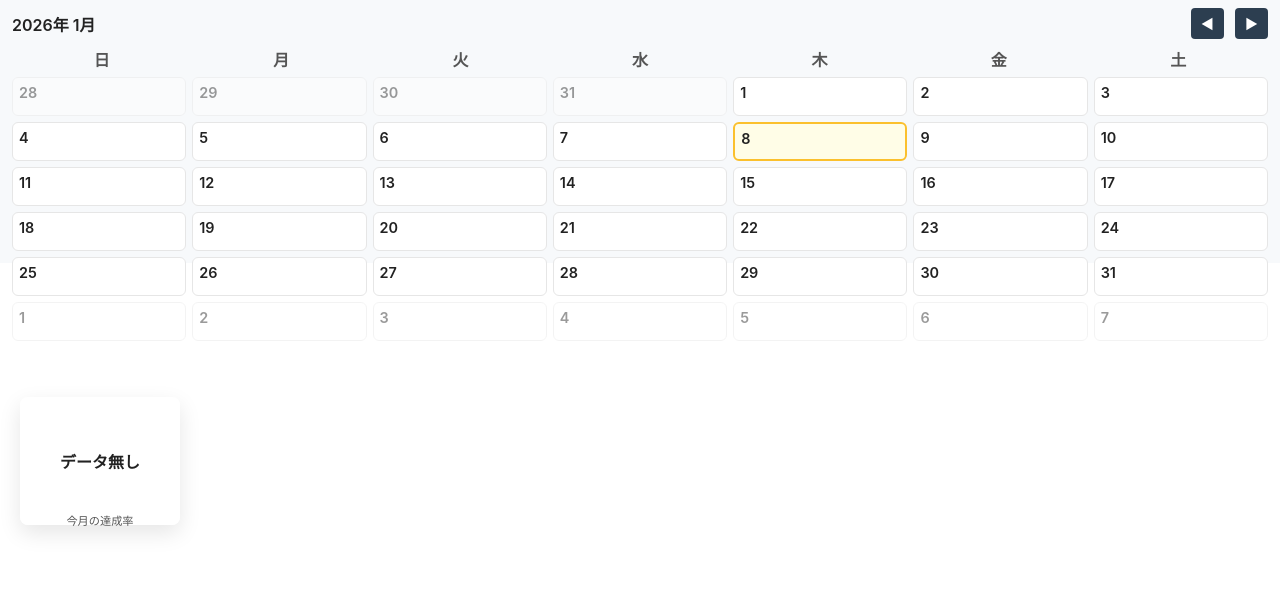
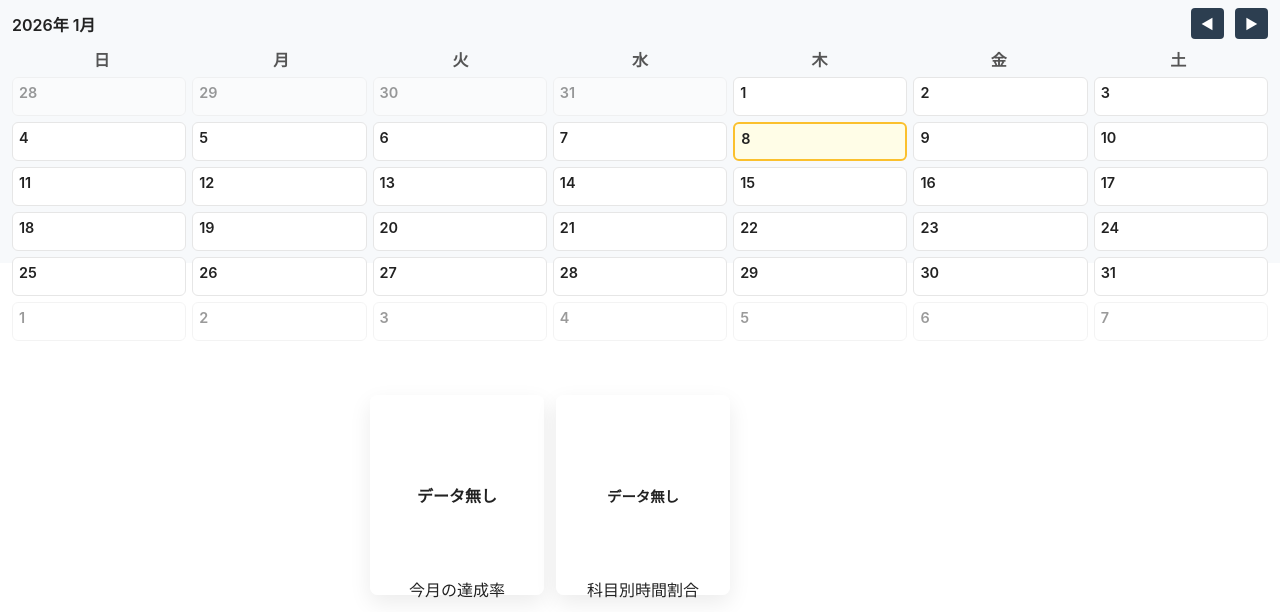
Before and after one commit to OOP2-2025-final-G01/ScheduleManager, a Flask app: page / in a window 1280 px wide. Shown: the part 188-800 px from the top of the page. Run offline with Flask 3, Linux system fonts and the light colour scheme; data that the repository does not hold is empty.

Commit message:
k24140-1ヶ月間の各教科ごとの勉強時間の割合を表す円グラフの実装

```diff
--- a/app.py
+++ b/app.py
@@ -1,35 +1,127 @@
-from flask import Flask, render_template, request, redirect, url_for
+"""
+ScheduleManager - Flask app
+
+提供する主なルート:
+- /                : ダッシュボード (templates/index.html)
+- /api/stats/monthly: 今月の予定に対する完了数/合計数を返す
+- /api/stats/subject_time: 今月の科目別合計実作業時間を返す
+- /due_date/<due_date>: 日別詳細表示 (templates/day_detail.html)
+
+起動:
+  PORT=5001 python app.py
+"""
+
+from flask import Flask, render_template, request, redirect, url_for, jsonify
 import os
 import sqlite3
-
-from flask import jsonify
 from datetime import date
 
 
 app = Flask(__name__, template_folder='templates', static_folder='static')
 
-# データベース接続
+
 def get_db_connection():
-    conn = sqlite3.connect("main.db")
+    conn = sqlite3.connect('main.db')
     conn.row_factory = sqlite3.Row
     return conn
 
+
 @app.route('/')
 def index():
-
     return render_template('index.html')
 
-# ★ここが重要：カレンダーから飛んでくる先
+
+@app.route('/api/stats/monthly')
+def api_monthly_stats():
+    today = date.today()
+    first_day = today.replace(day=1)
+    if today.month == 12:
+        next_month = today.replace(year=today.year+1, month=1, day=1)
+    else:
+        next_month = today.replace(month=today.month+1, day=1)
+    last_day = next_month - date.resolution
+
+    start_str = first_day.isoformat()
+    end_str = last_day.isoformat()
+
+    try:
+        conn = get_db_connection()
+        cur = conn.cursor()
+        cur.execute("""
+            SELECT
+                SUM(CASE WHEN is_completed=1 THEN 1 ELSE 0 END) as completed,
+                COUNT(*) as total
+            FROM todos
+            WHERE due_date IS NOT NULL
+              AND due_date >= ?
+              AND due_date <= ?
+        """, (start_str, end_str))
+        row = cur.fetchone()
+        conn.close()
+        completed = int(row[0] or 0)
+        total = int(row[1] or 0)
+    except Exception as exc:
+        print('DB error in /api/stats/monthly:', exc)
+        completed = 0
+        total = 0
+    return jsonify({"completed": completed, "total": total})
+
+
+@app.route('/api/stats/subject_time')
+def api_subject_time():
+    """今月のタスクごとの実際の作業時間(actual_time)を科目ごとに合計して返す。
+    科目は task の先頭トークン（最初の空白まで）を科目名とする簡易抽出を行う。
+    レスポンス: { "series": [ { "subject": "英語", "total": 120 }, ... ] }
+    actual_time は整数（分）として扱う想定。
+    """
+    today = date.today()
+    first_day = today.replace(day=1)
+    if today.month == 12:
+        next_month = today.replace(year=today.year+1, month=1, day=1)
+    else:
+        next_month = today.replace(month=today.month+1, day=1)
+    last_day = next_month - date.resolution
+
+    start_str = first_day.isoformat()
+    end_str = last_day.isoformat()
+
+    try:
+        conn = get_db_connection()
+        cur = conn.cursor()
+        # task の先頭トークンを科目名とする（空白が無ければ task 全体を科目名とする）
+        cur.execute("""
+            SELECT
+                (CASE WHEN instr(task, ' ')>0 THEN substr(task,1,instr(task,' ')-1) ELSE task END) as subject,
+                SUM(COALESCE(actual_time,0)) as total
+            FROM todos
+            WHERE due_date IS NOT NULL
+              AND due_date >= ?
+              AND due_date <= ?
+            GROUP BY subject
+            ORDER BY total DESC
+        """, (start_str, end_str))
+        rows = cur.fetchall()
+        conn.close()
+        series = [{"subject": r[0], "total": int(r[1] or 0)} for r in rows]
+    except Exception as exc:
+        print('DB error in /api/stats/subject_time:', exc)
+        series = []
+    return jsonify({"series": series})
+
+
+@app.route('/stats')
+def stats():
+    return render_template('stats.html')
+
+
 @app.route('/due_date/<due_date>')
 def day_detail(due_date):
     conn = get_db_connection()
-    # 指定された日付のTODOのみを取得
     todos = conn.execute("SELECT * FROM todos WHERE due_date = ? ORDER BY id DESC", (due_date,)).fetchall()
     conn.close()
-    # day_detail.html を表示し、日付とTODOリストを渡す
     return render_template('day_detail.html', due_date=due_date, todos=todos)
 
-# TODOの追加
+
 @app.route('/add/<due_date>', methods=['POST'])
 def add(due_date):
     task_content = request.form.get('task_name')
@@ -40,7 +132,7 @@ def add(due_date):
         conn.close()
     return redirect(url_for('day_detail', due_date=due_date))
 
-# TODOの削除
+
 @app.route('/delete/<int:task_id>/<due_date>', methods=['POST'])
 def delete(task_id, due_date):
     conn = get_db_connection()
@@ -50,6 +142,12 @@ def delete(task_id, due_date):
     return redirect(url_for('day_detail', due_date=due_date))
 
 
+@app.errorhandler(404)
+def page_not_found(e):
+    # 開発時は index を返して SPA ライクに振る
+    return render_template('index.html'), 200
+
+
 if __name__ == '__main__':
     port = int(os.environ.get('PORT', 5001))
     app.run(host='0.0.0.0', port=port, debug=True)
--- /dev/null
+++ b/static/css/styles.css
@@ -0,0 +1,67 @@
+/* Extracted styles from templates/index.html */
+/* 全体レイアウト：上部がダッシュボード（2/3相当）、下部がカレンダー（約1/3） */
+html, body { height: 100%; margin: 0; font-family: -apple-system, BlinkMacSystemFont, 'Segoe UI', Roboto, 'Hiragino Kaku Gothic ProN', 'Noto Sans JP', sans-serif; color:#222; }
+.container { display: flex; flex-direction: column; height: 100vh; }
+.header { background: linear-gradient(90deg,#34495e,#2c3e50); color: #fff; padding: 16px 20px; }
+.header h1 { margin: 0; font-size: 1.2rem; }
+
+/* 上部コンテンツ */
+.top-area { flex: 0 0 auto; padding: 12px 12px 8px 12px; overflow: visible; background: #fff; }
+.top-grid { display: grid; grid-template-columns: 1fr 320px; gap: 16px; }
+.panel { background: #fafafa; border: 1px solid #e6e6e6; padding: 12px; border-radius: 6px; box-shadow: 0 1px 2px rgba(0,0,0,0.03); }
+.panel h2 { margin-top: 0; font-size: 1.1rem; }
+
+/* カレンダー部分 */
+.calendar-area { height: 33vh; min-height: 200px; max-height: 40vh; border-top: 1px solid rgba(224,224,224,0.7); background: #f7f9fb; padding: 8px 12px; box-sizing: border-box; margin-top: 0; }
+.calendar-area { position: relative; }
+.calendar { height: 100%; display:flex; flex-direction:column; padding-bottom: 240px; }
+.cal-header { display:flex; align-items:center; justify-content:space-between; margin-bottom:8px; }
+.cal-header .title { font-weight: 600; }
+.cal-controls button { background: #2c3e50; color: white; border: none; padding: 6px 10px; border-radius: 4px; cursor: pointer; margin-left:6px; }
+.weekdays { display:grid; grid-template-columns: repeat(7,1fr); text-align:center; font-weight:600; color:#555; margin-bottom:6px; }
+.days { display:grid; grid-template-columns: repeat(7,1fr); grid-auto-rows: 1fr; gap:6px; flex:1; }
+.day { background: white; border:1px solid #e6e6e6; border-radius:6px; padding:6px; box-sizing:border-box; font-size:0.9rem; display:flex; flex-direction:column; }
+.day .date { font-weight:600; margin-bottom:6px; }
+.day.other-month { opacity:0.45; }
+
+/* 今日の日付の強調スタイル */
+.day.today {
+    background-color: #fffde7;
+    border: 2px solid #fbc02d;
+}
+
+/* カレンダーの中央〜下に重ねて表示するグラフ用コンテナ */
+.calendar-charts {
+    position: absolute;
+    right: 550px; /* 右端から少しはみださせる */
+    top: 150%; /* カレンダーの下寄りに表示 */
+    width: 360px; /* 2つのチャートを横並びで表示 */
+    height: 160px;
+    display:flex;
+    gap:12px;
+    align-items: flex-start;
+    background: transparent;
+    z-index: 9999;
+    transform: translateY(0%);
+}
+
+.calendar-charts .chart-box {
+    background: rgba(255,255,255,0.98);
+    border-radius: 8px;
+    width: 300px;
+    height: 200px;
+    display:flex;
+    flex-direction:column;
+    align-items:center;
+    justify-content:center;
+    box-shadow: 0 8px 22px rgba(0,0,0,0.08);
+    padding:6px;
+    box-sizing:border-box;
+}
+
+.calendar-chart canvas { width: 100% !important; height: auto !important; }
+.calendar-chart canvas { max-width: 140px; }
+
+.calendar-chart .chart-label { font-size:0.7rem; color:#555; margin-top:6px; }
+
+@media (max-width:700px){ .top-grid { grid-template-columns: 1fr; } }
--- a/templates/index.html
+++ b/templates/index.html
@@ -4,68 +4,7 @@
 		<meta charset="utf-8" />
 		<meta name="viewport" content="width=device-width, initial-scale=1" />
 		<title>Schedule Manager - ダッシュボード</title>
-		<style>
-			/* 全体レイアウト：上部がダッシュボード（2/3相当）、下部がカレンダー（約1/3） */
-			html, body { height: 100%; margin: 0; font-family: -apple-system, BlinkMacSystemFont, 'Segoe UI', Roboto, 'Hiragino Kaku Gothic ProN', 'Noto Sans JP', sans-serif; color:#222; }
-			.container { display: flex; flex-direction: column; height: 100vh; }
-			.header { background: linear-gradient(90deg,#34495e,#2c3e50); color: #fff; padding: 16px 20px; }
-			.header h1 { margin: 0; font-size: 1.2rem; }
-
-			/* 上部コンテンツ */
-			.top-area { flex: 0 0 auto; padding: 12px 12px 8px 12px; overflow: visible; background: #fff; }
-			.top-grid { display: grid; grid-template-columns: 1fr 320px; gap: 16px; }
-			.panel { background: #fafafa; border: 1px solid #e6e6e6; padding: 12px; border-radius: 6px; box-shadow: 0 1px 2px rgba(0,0,0,0.03); }
-
-			/* ★見出しの下線を削除 */
-			.panel h2 { margin-top: 0; font-size: 1.1rem; }
-
-			/* カレンダー部分 */
-			.calendar-area { height: 33vh; min-height: 200px; max-height: 40vh; border-top: 1px solid rgba(224,224,224,0.7); background: #f7f9fb; padding: 8px 12px; box-sizing: border-box; margin-top: 0; }
-			/* カレンダー領域を relative にしてオーバーレイ配置を可能にする */
-			.calendar-area { position: relative; }
-			.calendar { height: 100%; display:flex; flex-direction:column; padding-bottom: 160px; }
-			.cal-header { display:flex; align-items:center; justify-content:space-between; margin-bottom:8px; }
-			.cal-header .title { font-weight: 600; }
-			.cal-controls button { background: #2c3e50; color: white; border: none; padding: 6px 10px; border-radius: 4px; cursor: pointer; margin-left:6px; }
-			.weekdays { display:grid; grid-template-columns: repeat(7,1fr); text-align:center; font-weight:600; color:#555; margin-bottom:6px; }
-			.days { display:grid; grid-template-columns: repeat(7,1fr); grid-auto-rows: 1fr; gap:6px; flex:1; }
-			.day { background: white; border:1px solid #e6e6e6; border-radius:6px; padding:6px; box-sizing:border-box; font-size:0.9rem; display:flex; flex-direction:column; }
-			.day .date { font-weight:600; margin-bottom:6px; }
-			.day.other-month { opacity:0.45; }
-
-			/* 今日の日付の強調スタイル */
-			.day.today {
-				background-color: #fffde7;
-				border: 2px solid #fbc02d;
-			}
-
-			/* カレンダー右下に表示するグラフ用コンテナ */
-			.calendar-chart {
-				position: absolute;
-				right: -8px; /* 右端からはみ出す */
-				left: auto;
-				bottom: 18px; /* 下端に寄せる */
-				width: 160px; /* 一回り大きく */
-				height: 128px;
-				background: rgba(255,255,255,0.98);
-				border-radius: 8px;
-				display:flex;
-				flex-direction:column;
-				align-items:center;
-				justify-content:center;
-				box-shadow: 0 8px 22px rgba(0,0,0,0.10);
-				padding:8px;
-				box-sizing:border-box;
-				z-index: 9999;
-			}
-
-			.calendar-chart canvas { width: 100% !important; height: auto !important; }
-			.calendar-chart canvas { max-width: 140px; }
-
-			.calendar-chart .chart-label { font-size:0.7rem; color:#555; margin-top:6px; }
-
-			@media (max-width:700px){ .top-grid { grid-template-columns: 1fr; } }
-		</style>
+		<link rel="stylesheet" href="{{ url_for('static', filename='css/styles.css') }}">
 	</head>
 	<body>
 		<div class="container">
@@ -80,16 +19,13 @@
 						<p>ここに Bさん（TODO）から渡された今日の予定が表示されます。（例：英語 30分）</p>
 					</section>
 
-
 					<aside class="panel">
 						{% if tasks %}
 							<ul style="padding-left: 20px; margin: 0; color: #c0392b; font-weight: bold;">
 								{% for task in tasks %}
 									<li style="margin-bottom: 8px;">
 										{{ task.task }}
-										<span style="font-size: 0.8rem; color: #666; font-weight: normal;">
-											(期限: {{ task.due_date }})
-										</span>
+										<span style="font-size: 0.8rem; color: #666; font-weight: normal;">(期限: {{ task.due_date }})</span>
 									</li>
 								{% endfor %}
 							</ul>
@@ -97,7 +33,6 @@
 							<p style="color: #27ae60; margin: 0;">🎉 やり残しはありません！</p>
 						{% endif %}
 					</aside>
-
 				</div>
 			</main>
 
@@ -110,16 +45,24 @@
 							<button id="nextBtn">▶</button>
 						</div>
 					</div>
+
 					<div class="weekdays">
 						<div>日</div><div>月</div><div>火</div><div>水</div><div>木</div><div>金</div><div>土</div>
 					</div>
+
 					<div class="days" id="daysGrid"></div>
-				</div>
 
-					<!-- カレンダー右下に月間達成率グラフを重ねて表示 -->
-					<div class="calendar-chart">
+					<!-- カレンダー中央〜下に月間達成率と科目別時間のグラフを重ねて表示 -->
+					<div class="calendar-charts">
+						<div class="chart-box">
 							<canvas id="completionChart" width="160" height="120"></canvas>
 							<div class="chart-label">今月の達成率</div>
+						</div>
+						<div class="chart-box">
+							<canvas id="subjectChart" width="160" height="120"></canvas>
+							<div class="chart-label">科目別時間割合</div>
+						</div>
+					</div>
 				</div>
 			</section>
 		</div>
@@ -162,23 +105,18 @@
 						const dateEl = document.createElement('div');
 						dateEl.className = 'date';
 
-                    // クリック時に飛ばす日付を正しく計算するためのDateオブジェクト
 						let targetDate;
-
 						if(i < firstDay){
-                        // 前月の日付
 							const d = prevDays - (firstDay - 1 - i);
 							dateEl.textContent = d;
 							cell.classList.add('other-month');
 							targetDate = new Date(year, month - 1, d);
 						} else if(dayNumber > daysInMonth){
-                        // 翌月の日付
 							const d = dayNumber - daysInMonth;
 							dateEl.textContent = d;
 							cell.classList.add('other-month');
 							targetDate = new Date(year, month + 1, d);
 						} else {
-                        // 今月の日付
 							dateEl.textContent = dayNumber;
 							if(year === todayYear && month === todayMonth && dayNumber === todayDate){
 								cell.classList.add('today');
@@ -187,19 +125,11 @@
 						}
 
 						cell.appendChild(dateEl);
-
-                    // クリックイベント
 						cell.addEventListener('click', function(){
 							const yyyy = targetDate.getFullYear();
 							const mm = String(targetDate.getMonth() + 1).padStart(2, '0');
 							const dd = String(targetDate.getDate()).padStart(2, '0');
-
 							const selectedDate = `${yyyy}-${mm}-${dd}`;
-
-                        // 生成されたURLをコンソールで確認用
-                        console.log("Redirecting to:", `/due_date/${selectedDate}`);
-
-                        // Flaskのルーティングへ遷移
 							window.location.href = `/due_date/${selectedDate}`;
 						});
 
@@ -209,7 +139,6 @@
 
 				prevBtn.addEventListener('click', ()=>{ current.setMonth(current.getMonth() - 1); render(current); });
 				nextBtn.addEventListener('click', ()=>{ current.setMonth(current.getMonth() + 1); render(current); });
-
 				render(current);
 			})();
 		</script>
@@ -224,50 +153,27 @@
 				function drawChart(completed, total){
 					const notDone = Math.max(total - completed, 0);
 					const percent = total === 0 ? 0 : Math.round((completed/total)*100);
-
-					// 描画領域をクリア
-					if(canvas._chartInstance){
-						canvas._chartInstance.destroy();
-					}
-
+					if(canvas._chartInstance) canvas._chartInstance.destroy();
 					const ctx = canvas.getContext('2d');
 					canvas._chartInstance = new Chart(ctx, {
 						type: 'doughnut',
-						data: {
-							labels: ['達成', '未達成'],
-							datasets: [{ data: [completed, notDone], backgroundColor: ['#2ecc71','#e74c3c'] }]
-						},
-						options: {
-							cutout: '70%',
-							plugins: { legend: { display: false }, tooltip: { enabled: true } },
-							maintainAspectRatio: false
-						}
+						data: { labels:['達成','未達成'], datasets:[{ data:[completed, notDone], backgroundColor:['#2ecc71','#e74c3c'] }] },
+						options: { cutout: '70%', plugins:{ legend:{ display:false }, tooltip:{ enabled:true } }, maintainAspectRatio:false }
 					});
-
-					// 中央のテキスト表示
-					const parent = canvas.parentNode;
-					parent.style.position = 'relative';
+					const parent = canvas.parentNode; parent.style.position='relative';
 					let badge = parent.querySelector('.chart-center-badge');
-					if(!badge){
-						badge = document.createElement('div');
-						badge.className = 'chart-center-badge';
-						badge.style.position = 'absolute';
-						badge.style.left = '50%';
-						badge.style.top = '50%';
-						badge.style.transform = 'translate(-50%, -50%)';
-						badge.style.fontWeight = '700';
-						badge.style.color = '#222';
-						parent.appendChild(badge);
-					}
+					if(!badge){ badge = document.createElement('div'); badge.className='chart-center-badge'; badge.style.position='absolute'; badge.style.left='50%'; badge.style.top='50%'; badge.style.transform='translate(-50%,-50%)'; badge.style.fontWeight='700'; badge.style.color='#222'; parent.appendChild(badge); }
 					badge.textContent = total === 0 ? 'データ無し' : percent + '%';
 				}
 
-				fetch('/api/stats/monthly').then(r=>r.json()).then(json=>{
-					drawChart(json.completed, json.total);
-				}).catch(e=>{
-					console.error('stats fetch error', e);
-					drawChart(0,0);
-				});
+				fetch('/api/stats/monthly').then(r=>r.json()).then(json=>{ drawChart(json.completed, json.total); }).catch(e=>{ console.error('stats fetch error', e); drawChart(0,0); });
+			})();
+
+			(function(){
+				const canvas = document.getElementById('subjectChart'); if(!canvas) return;
+				function drawSubject(series){ if(canvas._chartInstance) canvas._chartInstance.destroy(); const labels = series.map(s=>s.subject||'未分類'); const data = series.map(s=>s.total||0); const colors = ['#3498db','#9b59b6','#f1c40f','#e67e22','#1abc9c','#95a5a6']; const ctx = canvas.getContext('2d'); canvas._chartInstance = new Chart(ctx, { type:'doughnut', data:{ labels:labels, datasets:[{ data:data, backgroundColor:colors }] }, options:{ plugins:{ legend:{ position:'bottom', labels:{ boxWidth:10 } } }, maintainAspectRatio:false } }); const total = data.reduce((a,b)=>a+b,0); const parent = canvas.parentNode; parent.style.position='relative'; let badge = parent.querySelector('.subject-center'); if(!badge){ badge = document.createElement('div'); badge.className='subject-center'; badge.style.position='absolute'; badge.style.left='50%'; badge.style.top='50%'; badge.style.transform='translate(-50%,-50%)'; badge.style.fontSize='0.9rem'; badge.style.fontWeight='700'; badge.style.color='#222'; parent.appendChild(badge); } badge.textContent = total === 0 ? 'データ無し' : total + '分'; }
+
+				fetch('/api/stats/subject_time').then(r=>r.json()).then(json=>{ if(json.series && json.series.length>0) drawSubject(json.series); else drawSubject([]); }).catch(e=>{ console.error('subject stats fetch error', e); drawSubject([]); });
 			})();
 		</script>
 	</body>
```
Lines whose indentation alone changed are shown as unchanged.
